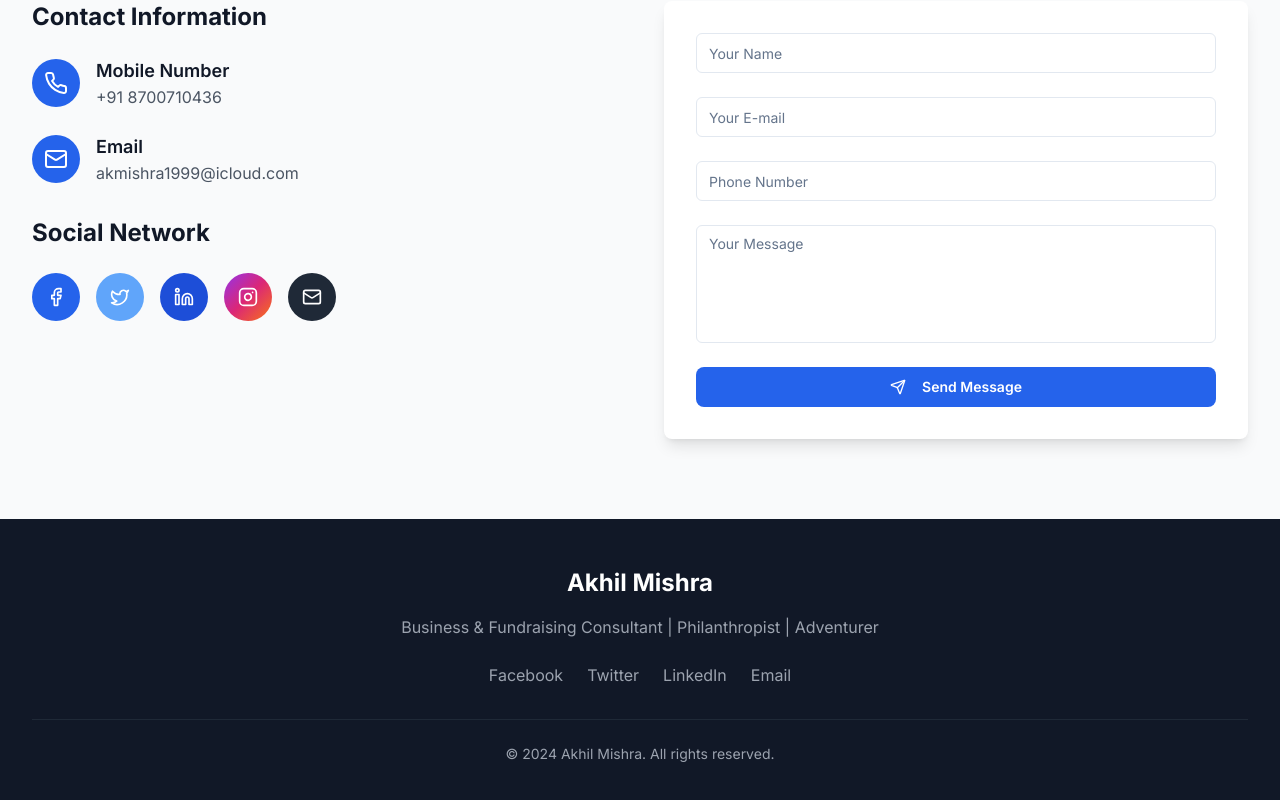
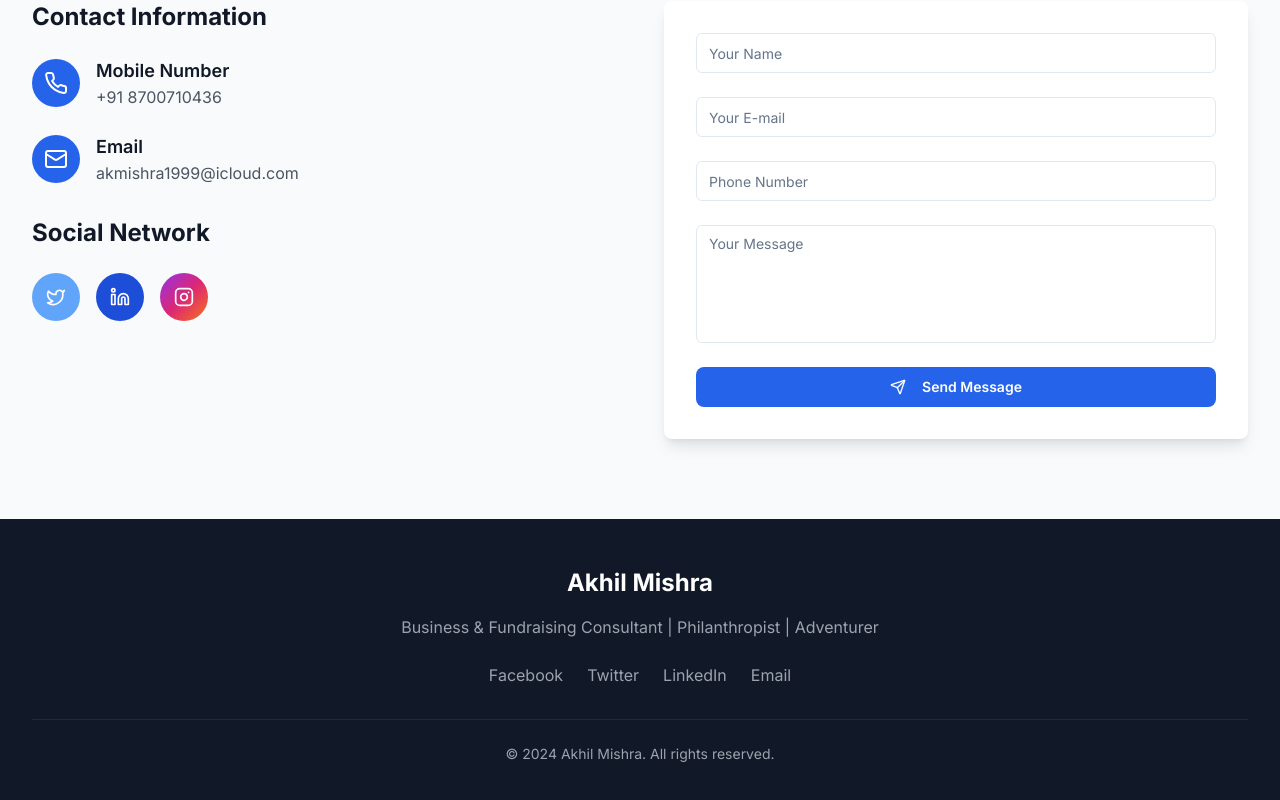
Before and after one commit to MishraAkhill/my-site-prototype, a React (Vite) app: page / in a window 1280 px wide. Shown: the part 6030-6830 px from the top of the page. Built offline with nearby package versions, Linux system fonts and the light colour scheme.

Commit message:
Update social media links

```diff
--- a/src/components/Contact.tsx
+++ b/src/components/Contact.tsx
@@ -1,6 +1,6 @@
 
 import React, { useState } from 'react';
-import { Mail, Phone, Send, Facebook, Twitter, Linkedin, Instagram } from 'lucide-react';
+import { Mail, Phone, Send, Twitter, Linkedin, Instagram } from 'lucide-react';
 import { Button } from '@/components/ui/button';
 import { Input } from '@/components/ui/input';
 import { Textarea } from '@/components/ui/textarea';
@@ -74,25 +74,16 @@ const Contact = () => {
               <h3 className="text-2xl font-bold text-gray-900 mb-6">Social Network</h3>
               <div className="flex space-x-4">
                 <a
-                  href="https://facebook.com/yourprofile"
-                  target="_blank"
-                  rel="noopener noreferrer"
-                  className="w-12 h-12 bg-blue-600 rounded-full flex items-center justify-center text-white hover:bg-blue-700 transition-colors"
-                  aria-label="Facebook"
-                >
-                  <Facebook className="w-5 h-5" />
-                </a>
-                <a
-                  href="https://twitter.com/yourprofile"
+                  href="https://x.com/MishraAkhill"
                   target="_blank"
                   rel="noopener noreferrer"
                   className="w-12 h-12 bg-blue-400 rounded-full flex items-center justify-center text-white hover:bg-blue-500 transition-colors"
-                  aria-label="Twitter"
+                  aria-label="X (Twitter)"
                 >
                   <Twitter className="w-5 h-5" />
                 </a>
                 <a
-                  href="https://linkedin.com/in/yourprofile"
+                  href="https://www.linkedin.com/in/mishraakhil/"
                   target="_blank"
                   rel="noopener noreferrer"
                   className="w-12 h-12 bg-blue-700 rounded-full flex items-center justify-center text-white hover:bg-blue-800 transition-colors"
@@ -101,20 +92,13 @@ const Contact = () => {
                   <Linkedin className="w-5 h-5" />
                 </a>
                 <a
-                  href="https://instagram.com/yourprofile"
+                  href="https://www.instagram.com/MishraAkhill"
                   target="_blank"
                   rel="noopener noreferrer"
                   className="w-12 h-12 bg-gradient-to-br from-purple-600 via-pink-600 to-orange-500 rounded-full flex items-center justify-center text-white hover:opacity-90 transition-opacity"
                   aria-label="Instagram"
                 >
                   <Instagram className="w-5 h-5" />
-                </a>
-                <a
-                  href="mailto:akmishra1999@icloud.com"
-                  className="w-12 h-12 bg-gray-800 rounded-full flex items-center justify-center text-white hover:bg-gray-900 transition-colors"
-                  aria-label="Email"
-                >
-                  <Mail className="w-5 h-5" />
                 </a>
               </div>
             </div>
```
